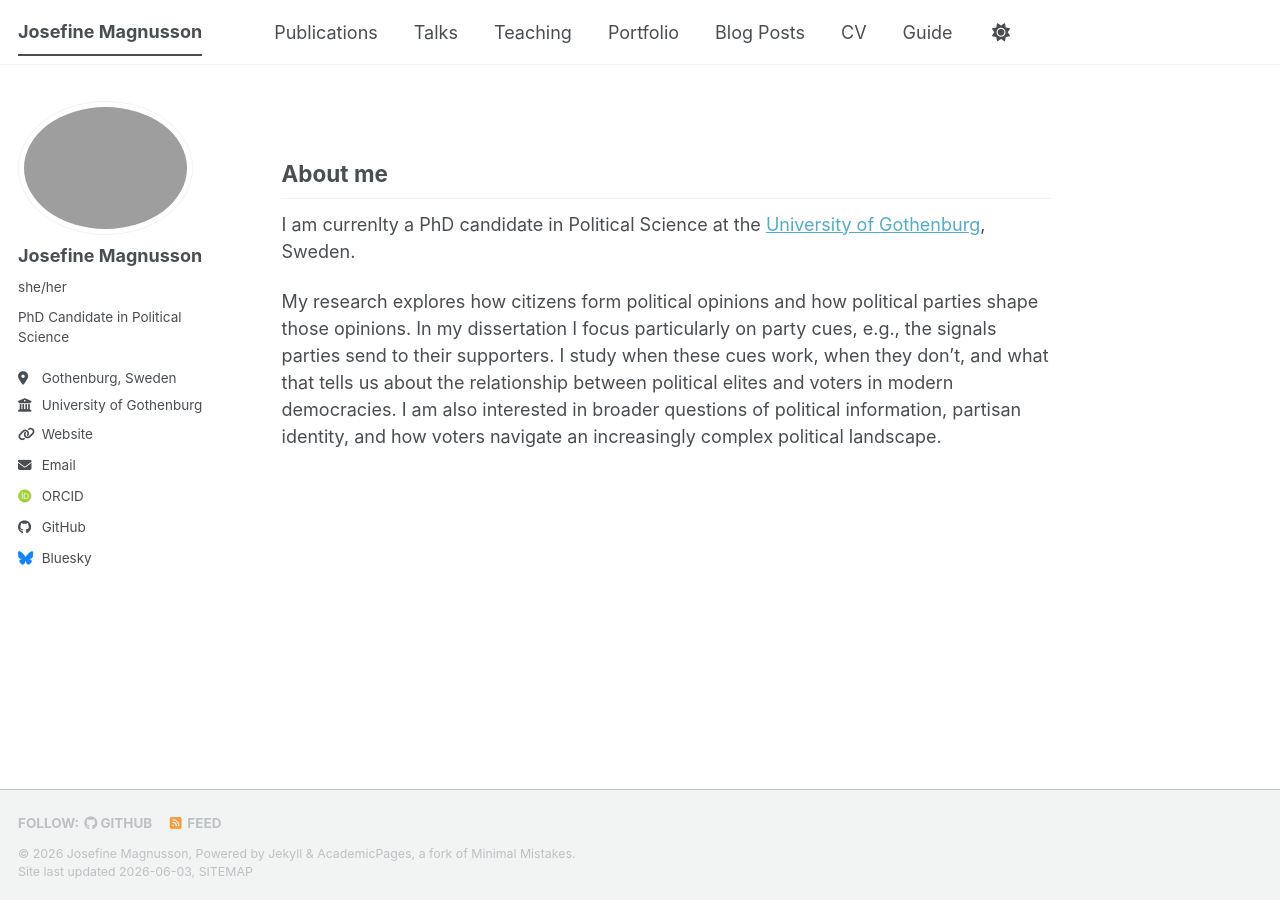
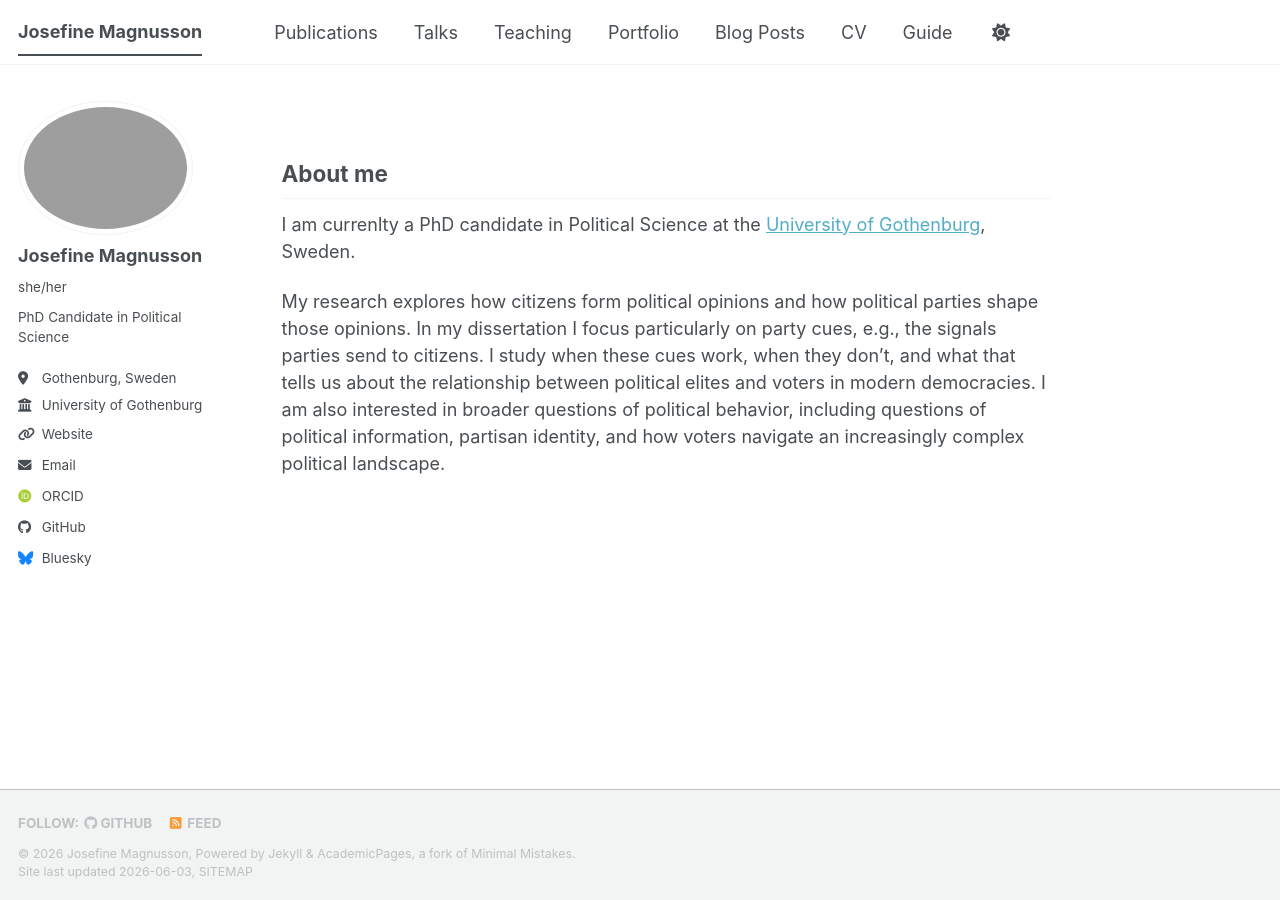
Before and after one commit to josefinemagnusson/josefinemagnusson.github.io, a Jekyll site: the page built from _pages/about.md, in a window 1280 px wide. Built offline with Jekyll 4.4.1, drawn with Linux system fonts in a browser that asks for light colours; some web fonts are replaced; a script bundle is joined from its source files by our own code; library files that are not in the unit come from our copies.

Commit message:
Fix spelling and enhance research description
Corrected spelling and improved clarity in research description.

```diff
--- a/_pages/about.md
+++ b/_pages/about.md
@@ -11,4 +11,4 @@ redirect_from:
 
 I am currenlty a PhD candidate in Political Science at the [University of Gothenburg](https://www.gu.se/en/social-sciences/department-of-political-science), Sweden.
 
-My research explores how citizens form political opinions and how political parties shape those opinions. In my dissertation I focus particularly on party cues, e.g., the signals parties send to their supporters. I study when these cues work, when they don't, and what that tells us about the relationship between political elites and voters in modern democracies. I am also interested in broader questions of political information, partisan identity, and how voters navigate an increasingly complex political landscape.
+My research explores how citizens form political opinions and how political parties shape those opinions. In my dissertation I focus particularly on party cues, e.g., the signals parties send to citizens. I study when these cues work, when they don't, and what that tells us about the relationship between political elites and voters in modern democracies. I am also interested in broader questions of political behavior, including questions of political information, partisan identity, and how voters navigate an increasingly complex political landscape.
```
